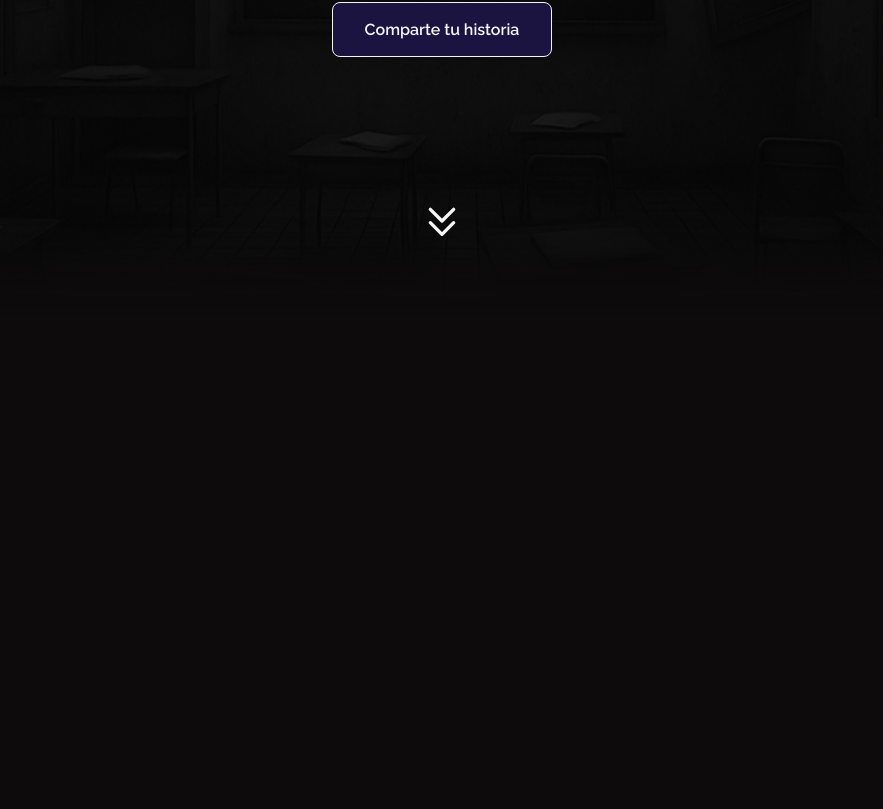
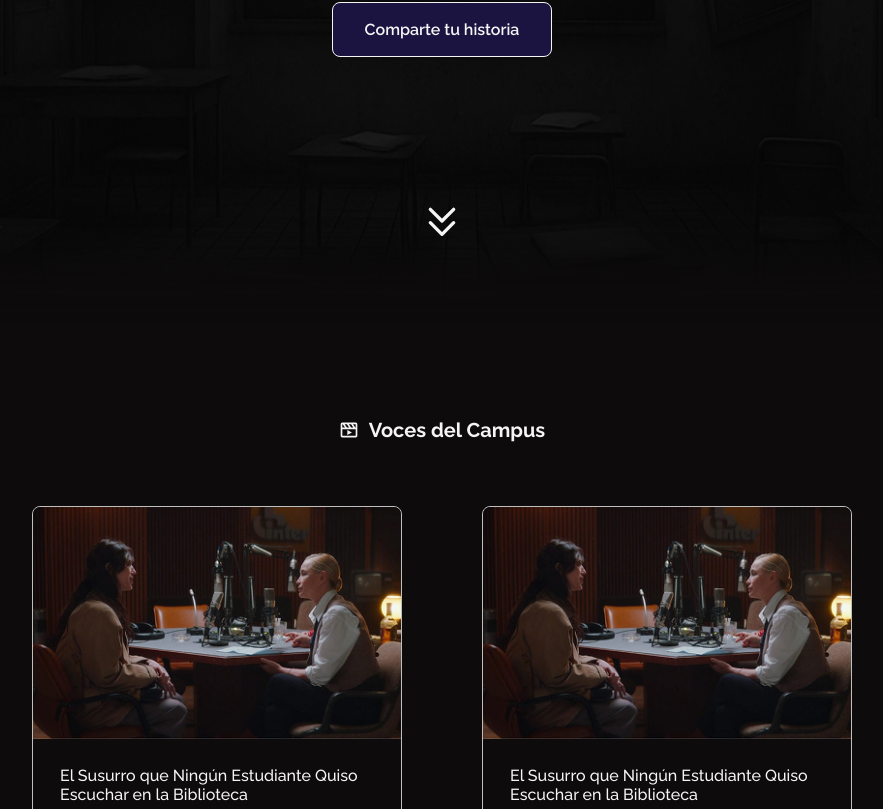
Before and after one commit to FazeElian/expediente-garavito-tnt, a React (Vite) app: page /blog in a window 1280 px wide. Shown: the part 483-1292 px from the top of the page, without its empty margins (198-1081 px from the left). Before the commit the page ends 800 px from the top, so only its background shows below. Built offline with nearby package versions, Linux system fonts and the light colour scheme.

Commit message:
add: Stories gallery component

```diff
--- a/src/assets/css/components/Banner.css
+++ b/src/assets/css/components/Banner.css
@@ -25,6 +25,7 @@
 
     .banner-blog {
         background-image: url("../../img/BlogBannerBackground.png");
+        margin-bottom: 7rem;
     }
 
     .banner a {
--- a/src/assets/css/components/Episodes.css
+++ b/src/assets/css/components/Episodes.css
@@ -122,6 +122,26 @@
                         background-color: var(--color-red-youtube);
                     }
 
+    .cont-read-more {
+        display: flex;
+        justify-content: flex-end;
+        align-items: center;
+    }
+
+    .read-more {
+        display: flex;
+        color: var(--color-gray);
+        text-decoration: none;
+        margin: 10px 0 5px;
+        font-size: 14px;
+        font-weight: 500;
+        cursor: url("../../img/Pointer.png"), auto;
+    }
+
+        .read-more:hover {
+            text-decoration: underline;
+        }
+
 /* Responsive 1440px */
 @media screen and (max-width: 1440px) {
     .episodes-gallery {
--- /dev/null
+++ b/src/components/StorieCard.tsx
@@ -0,0 +1,47 @@
+// Episode example img
+import EpisodeImg from "../assets/img/Episode.jpg";
+
+// React icons
+import { FaRegCalendar } from "react-icons/fa6";
+import { MdOutlineWatchLater } from "react-icons/md";
+
+// Framer motion
+import { motion } from "motion/react";
+import { Link } from "react-router-dom";
+
+const StorieCard = () => {
+    return (
+        <motion.div
+            className="episode-card"
+            whileHover={{ scale: 1.1 }}
+            transition={{
+                duration: .25,
+            }}
+        >
+            <div className="episode-img">
+                <img src={EpisodeImg} alt="" />
+            </div>
+            <div className="episode-txt">
+                <h2>El Susurro que Ningún Estudiante Quiso Escuchar en la Biblioteca</h2>
+                <div className="episode-txt-extra">
+                    <div className="episode-txt-date">
+                        <FaRegCalendar />
+                        22/03/2025
+                    </div>
+                    <div className="episode-txt-duration">
+                        <MdOutlineWatchLater />
+                        Hace 15 min
+                    </div>
+                </div>
+                <p>
+                    <b>Autor: </b> Anónimo
+                </p>
+                <div className="cont-read-more">
+                    <Link to="#" className="read-more">Leer más</Link>
+                </div>
+            </div>
+        </motion.div>
+    )
+}
+
+export { StorieCard }
--- /dev/null
+++ b/src/components/StoriesGallery.tsx
@@ -0,0 +1,33 @@
+// Styles
+import "../assets/css/components/Episodes.css";
+
+// Components for this one
+import { TitleSection } from "./TitleSection"
+import { StorieCard } from "./StorieCard";
+
+// React icons
+import { BiMoviePlay } from "react-icons/bi";
+
+// React scroll
+import { Element } from "react-scroll";
+
+const StoriesGallery = () => {
+    return (
+        <>
+            <TitleSection
+                icon={<BiMoviePlay />}
+                text="Voces del Campus"
+            />
+            <Element name="episodes" className="episodes-gallery stories-gallery">
+                <StorieCard />
+                <StorieCard />
+                <StorieCard />
+                <StorieCard />
+                <StorieCard />
+                <StorieCard />
+            </Element>
+        </>
+    )
+}
+
+export { StoriesGallery }
--- a/src/views/BlogView.tsx
+++ b/src/views/BlogView.tsx
@@ -1,10 +1,12 @@
 // View components
 import { BlogBanner } from "../components/BlogBanner"
+import { StoriesGallery } from "../components/StoriesGallery"
 
 const BlogView = () => {
     return (
         <>
             <BlogBanner />
+            <StoriesGallery />
         </>
     )
 }
```
